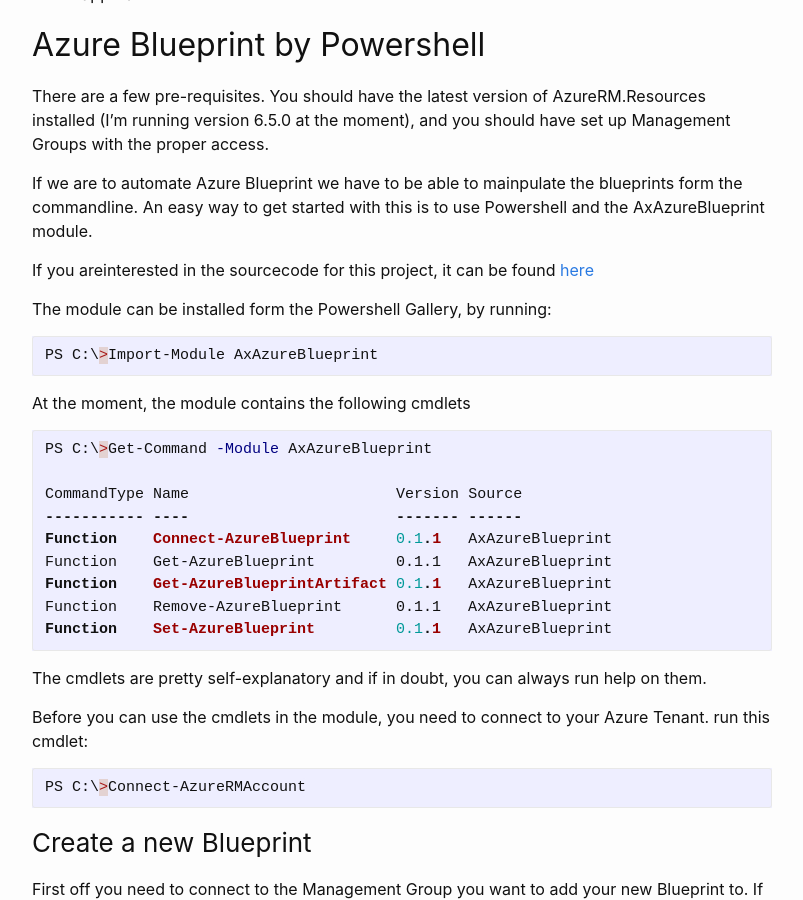
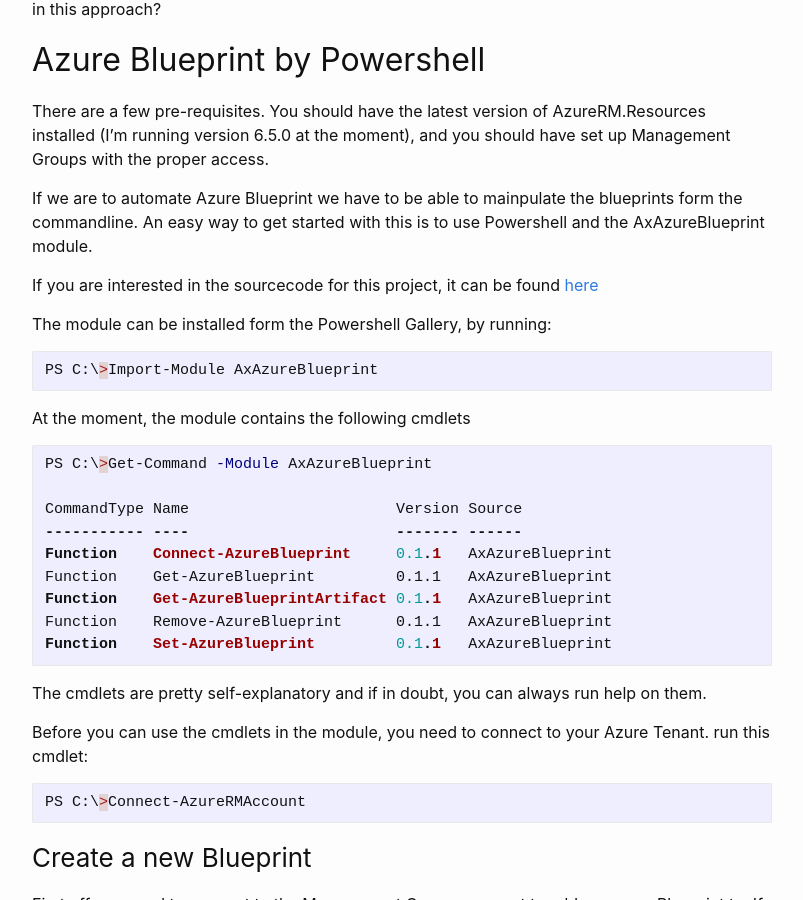
Before and after one commit to Agazoth/agazoth.github.io, a Jekyll site: the page built from _posts/2018-11-11-Azure-Blueprint.md, in a window 1280 px wide and 900 px high, scrolled down 3990 px. Shown: the whole window, without its empty margins (238-1041 px from the left). Built offline with Jekyll 4.4.1, drawn with Linux system fonts in a browser that asks for light colours.

Commit message:
Better ???

```diff
--- a/_posts/2018-11-11-Azure-Blueprint.md
+++ b/_posts/2018-11-11-Azure-Blueprint.md
@@ -35,6 +35,7 @@
 ![ResourcegroupsAndTemplates]({{ site.url }}/images/rgandtemplate.png)
 
 Give your Blueprint a version number and publish it:
+
 ![Publish]({{ site.url }}/images/publish.png)
 
 Now you're ready to assign your Blueprint to any subscription(s) you like.
@@ -47,7 +48,7 @@
 
 If we are to automate Azure Blueprint we have to be able to mainpulate the blueprints form the commandline. An easy way to get started with this is to use Powershell and the AxAzureBlueprint module.
 
-If you areinterested in the sourcecode for this project, it can be found [here](https://github.com/Agazoth/AzureBlueprint)
+If you are interested in the sourcecode for this project, it can be found [here](https://github.com/Agazoth/AzureBlueprint)
 
 The module can be installed form the Powershell Gallery, by running:
 
```
